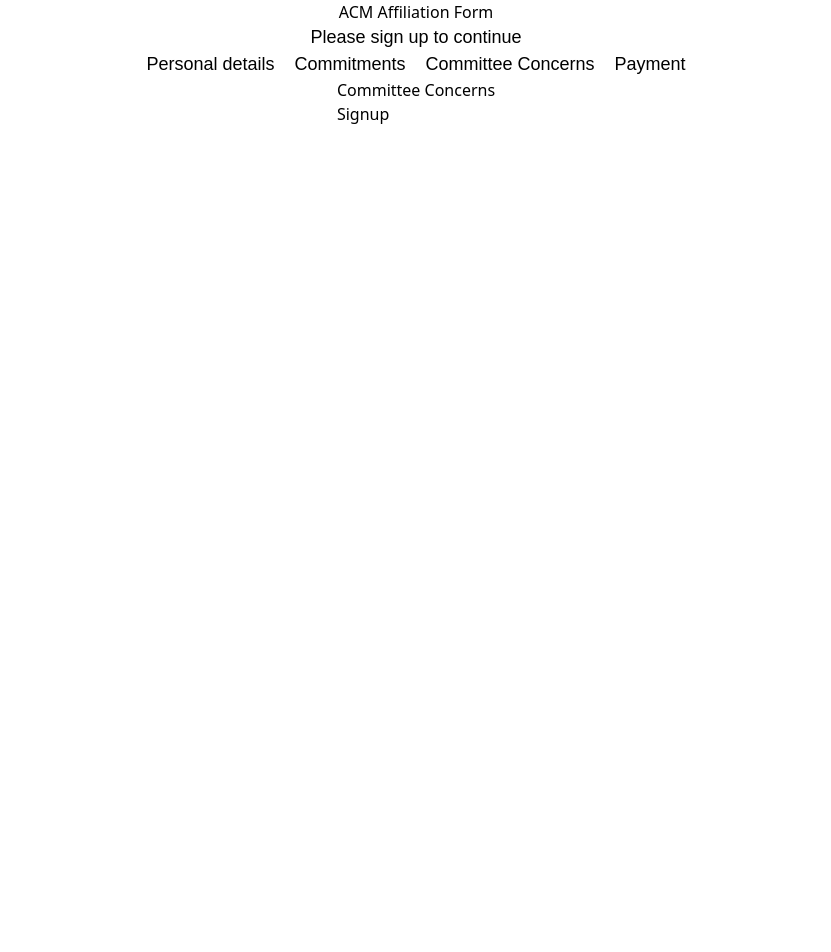
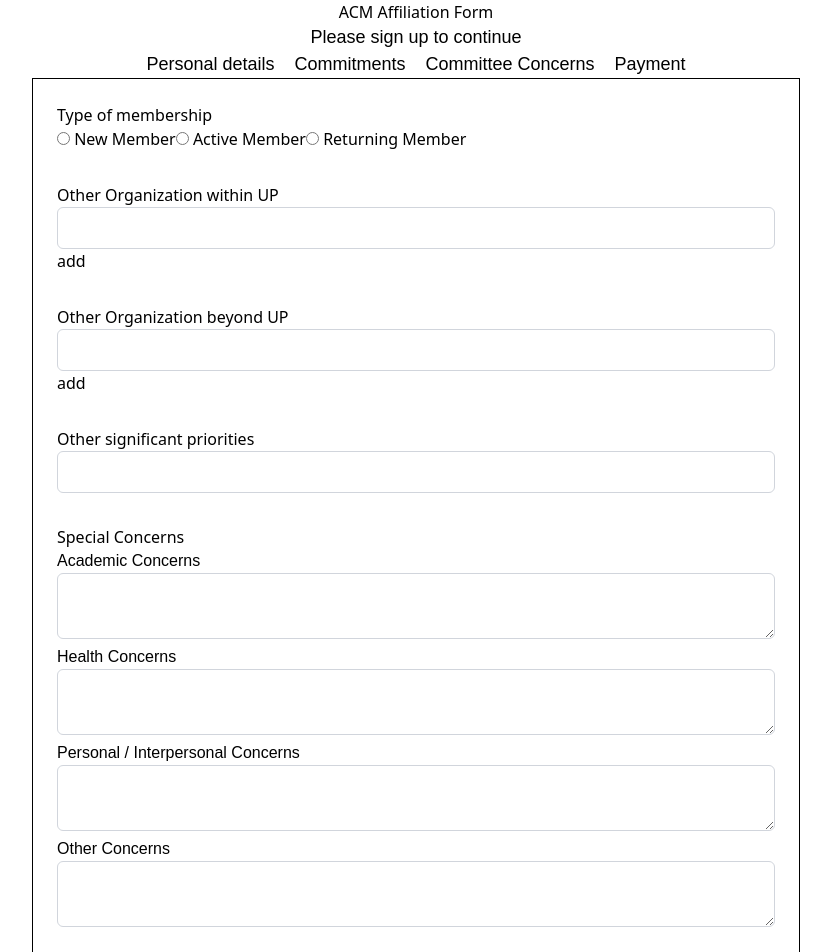
Before and after one commit to Vectorredz/reaff, a React (Vite) app: page /signup/commitments in a window 1280 px wide. Shown: the top 952 px of the page, without its empty margins (224-1055 px from the left). Before the commit the page ends 800 px from the top, so only its background shows below. Built offline with nearby package versions, Linux system fonts and the light colour scheme.

Commit message:
feat: affiliation forms 2/4

```diff
--- a/src/components/Signup.jsx
+++ b/src/components/Signup.jsx
@@ -40,6 +40,18 @@
           mbti: '',
           discord: '',
           facebook: ''
+        },
+        commitments: {
+          up: [],
+          nonup: [],
+          priorities: '',
+          concerns: {
+            acad: '',
+            health: '',
+            personal:'',
+            other:''
+          }
+
         }
     })
   const Navigate = useNavigate();
--- a/src/components/affiliation/Commitments.jsx
+++ b/src/components/affiliation/Commitments.jsx
@@ -1,46 +1,192 @@
-import { useOutletContext } from 'react-router'
+import { useOutletContext, useNavigate } from "react-router";
+import { useState, useRef, useEffect } from "react";
+import "../../styles/components.css";
 
 export default function Commitments() {
   const { formData, setFormData } = useOutletContext();
+  const Navigate = useNavigate();
+
+  const [complete, setComplete] = useState(false);
+  const [organization, setOrganization] = useState({
+    up: [],
+    nonup: [],
+  });
+
+  const upRef = useRef(null);
+  const nonUpRef = useRef(null);
+
+  /* ------------------ ADD ORGANIZATION ------------------ */
+  const handleAddOrg = (e, elem, ref) => {
+    e.preventDefault();
+
+    const value = ref.current.value.trim();
+    if (!value) return;
+
+    // local state
+    setOrganization((prev) => ({
+      ...prev,
+      [elem]: [...prev[elem], value],
+    }));
+
+    // global form data
+    setFormData((prev) => ({
+      ...prev,
+      commitments: {
+        ...prev.commitments,
+        [elem]: [...(prev.commitments?.[elem] || []), value],
+      },
+    }));
+
+    ref.current.value = "";
+  };
+
+  /* ------------------ TEXT / TEXTAREA CHANGE ------------------ */
+  const handleChange = (e) => {
+    const { name, value } = e.target;
+
+    // priorities is NOT a concern
+    if (name === "priorities") {
+      setFormData((prev) => ({
+        ...prev,
+        commitments: {
+          ...prev.commitments,
+          priorities: value,
+        },
+      }));
+      return;
+    }
+
+    // everything else goes under concerns
+    setFormData((prev) => ({
+      ...prev,
+      commitments: {
+        ...prev.commitments,
+        concerns: {
+          ...prev.commitments.concerns,
+          [name]: value,
+        },
+      },
+    }));
+  };
+
+  /* ------------------ COMPLETION CHECK ------------------ */
+  useEffect(() => {
+    if (Object.values(formData?.commitments).every((v) => v != "") && (organization.up.length > 0 && organization.nonup.length > 0) &&
+    Object.values(formData?.commitments?.concerns).every((v) => v != "")) {
+      setComplete(() => true);
+    } else {
+      setComplete(() => false);
+    }
+  }, [formData.commitments]);
 
   return (
-        <div
-            className="border min-w-[48rem] p-6 space-y-8"
-        >
+    <div className="border min-w-[48rem] p-6 space-y-8">
+      {/* Membership type */}
       <div>
         <h2>Type of membership</h2>
-                <input name='member' id='newMember' type="radio" /><label for='newMember'> New Member</label>
-                <input name='member' id='activeMember' type="radio" /><label for='activeMember'> Active Member</label>
-                <input name='member' id='returningMember' type="radio" /><label for='returningMember'> Returning Member</label>
 
+        <input name="member" id="newMember" type="radio" />
+        <label htmlFor="newMember"> New Member</label>
+
+        <input name="member" id="activeMember" type="radio" />
+        <label htmlFor="activeMember"> Active Member</label>
+
+        <input name="member" id="returningMember" type="radio" />
+        <label htmlFor="returningMember"> Returning Member</label>
       </div>
+
+      {/* UP organizations */}
       <div>
         <h2>Other Organization within UP</h2>
-                <input type="text" />
+
+        {organization.up.map((org, index) => (
+          <div key={index}>{org}</div>
+        ))}
+
+        <input type="text" className="text-field" ref={upRef} />
+        <button onClick={(e) => handleAddOrg(e, "up", upRef)}>add</button>
       </div>
+
+      {/* Non-UP organizations */}
       <div>
         <h2>Other Organization beyond UP</h2>
-                <input type="text" />
+
+        {organization.nonup.map((org, index) => (
+          <div key={index}>{org}</div>
+        ))}
+
+        <input type="text" className="text-field" ref={nonUpRef} />
+        <button onClick={(e) => handleAddOrg(e, "nonup", nonUpRef)}>add</button>
       </div>
+
+      {/* Other priorities */}
       <div>
         <h2>Other significant priorities</h2>
-                <input type="text" />
+        <input
+          type="text"
+          name="priorities"
+          value={formData?.commitments?.priorities || ""}
+          onChange={handleChange}
+          className="text-field"
+        />
       </div>
+
+      {/* Special concerns */}
       <div>
         <h2>Special Concerns</h2>
+
         <div>
-                    <h2>Academic Concerns</h2>
+          <h3>Academic Concerns</h3>
+          <textarea
+            name="acad"
+            value={formData?.commitments?.concerns?.acad || ""}
+            onChange={handleChange}
+            className="text-field"
+          />
         </div>
+
         <div>
-                    <h2>Health Concerns</h2>
+          <h3>Health Concerns</h3>
+          <textarea
+            name="health"
+            value={formData?.commitments?.concerns?.health || ""}
+            onChange={handleChange}
+            className="text-field"
+          />
         </div>
+
         <div>
-                    <h2>Personal or interpersonal concern</h2>
+          <h3>Personal / Interpersonal Concerns</h3>
+          <textarea
+            name="personal"
+            value={formData?.commitments?.concerns?.personal || ""}
+            onChange={handleChange}
+            className="text-field"
+          />
         </div>
+
         <div>
-                    <h2>Other concerns</h2>
+          <h3>Other Concerns</h3>
+          <textarea
+            name="other"
+            value={formData?.commitments?.concerns?.other || ""}
+            onChange={handleChange}
+            className="text-field"
+          />
         </div>
       </div>
+
+      {/* Next button */}
+      <button
+        className="px-4 py-2 bg-blue-600 text-white rounded-md"
+        onClick={(e) => {
+          e.preventDefault();
+          console.log(complete, formData);
+          !complete && Navigate("/signup/committee-concerns");
+        }}
+      >
+        Next
+      </button>
     </div>
-    )
+  );
 }
--- a/src/components/affiliation/CommitteeConcerns.jsx
+++ b/src/components/affiliation/CommitteeConcerns.jsx
@@ -1,7 +1,7 @@
+import App from '../drag-and-drop/App.jsx'
+
 export default function CommitteeConcerns() {
     return (
-        <div>
-        Committee Concerns
-        </div>
+        <App></App>
     )
 }
--- a/src/components/affiliation/PersonalDetails.jsx
+++ b/src/components/affiliation/PersonalDetails.jsx
@@ -1,50 +1,77 @@
-import '../../styles/components.css'
-import { useEffect, useState } from 'react'
-import { useOutletContext, Link, useNavigate } from 'react-router'
+import "../../styles/components.css";
+import { useEffect, useState } from "react";
+import { useOutletContext, Link, useNavigate } from "react-router";
 
 export default function PersonalDetails() {
-    const { formData, setFormData } = useOutletContext()
-    const [ complete, setComplete ] = useState(false)
+  const { formData, setFormData } = useOutletContext();
+  const [complete, setComplete] = useState(false);
   const Navigate = useNavigate();
   const handleChange = (e) => {
-        const { name, value, type, checked} = e.target
+    const { name, value, type, checked } = e.target;
     setFormData((prev) => ({
       ...prev,
       personalInfo: {
         ...prev.personalInfo,
-                [name]: type === 'checkbox' ? checked : value
-            }
-        }))
-    }
+        [name]: type === "checkbox" ? checked : value,
+      },
+    }));
+  };
 
   useEffect(() => {
-        if (Object.values(formData.personalInfo).every(value => value !== '')){
-            setComplete(true)
+    if (Object.values(formData.personalInfo).every((value) => value !== "")) {
+      setComplete(() => true);
+    } else {
+      setComplete(() => false);
     }
-        else {
-            setComplete(false)
-        }
-    }, [formData.personalInfo])
+  }, [formData.personalInfo]);
 
   return (
-        <div
-            className="border min-w-[48rem] p-6 space-y-8"
-        >
+    <div className="border min-w-[48rem] p-6 space-y-8">
       {/* Personal Info */}
       <div>
         <h1 className="text-lg font-semibold mb-4">Personal Info</h1>
         <div className="flex gap-4">
-                    <input name="firstName" className="text-field" placeholder="First Name" value={formData.personalInfo?.firstName} onChange={handleChange}  />
-                    <input name="lastName" className="text-field" placeholder="Last Name" value={formData.personalInfo?.lastName} onChange={handleChange}  />
+          <input
+            name="firstName"
+            className="text-field"
+            placeholder="First Name"
+            value={formData.personalInfo?.firstName}
+            onChange={handleChange}
+          />
+          <input
+            name="lastName"
+            className="text-field"
+            placeholder="Last Name"
+            value={formData.personalInfo?.lastName}
+            onChange={handleChange}
+          />
         </div>
 
         <div className="flex gap-4 mt-4">
-                    <input name="middleName" className="text-field" placeholder="Middle Name" value={formData.personalInfo?.middleName} onChange={handleChange} />
-                    <input name="suffix" className="text-field" placeholder="Suffix" value={formData.personalInfo?.suffix} onChange={handleChange} />
+          <input
+            name="middleName"
+            className="text-field"
+            placeholder="Middle Name"
+            value={formData.personalInfo?.middleName}
+            onChange={handleChange}
+          />
+          <input
+            name="suffix"
+            className="text-field"
+            placeholder="Suffix"
+            value={formData.personalInfo?.suffix}
+            onChange={handleChange}
+          />
         </div>
 
         <div className="flex gap-4 mt-4 items-center">
-                    <input name="nickname" className="text-field" placeholder="Nickname" value={formData.personalInfo?.nickname} onChange={handleChange} />
+          <input
+            name="nickname"
+            className="text-field"
+            placeholder="Nickname"
+            value={formData.personalInfo?.nickname}
+            onChange={handleChange}
+          />
 
           <label className="flex items-center gap-2 text-sm">
             <input
@@ -58,7 +85,14 @@
         </div>
 
         <div className="flex gap-4 mt-4">
-                    <input type="text" className='text-field' placeholder='Gender' name="gender" onChange={handleChange} id="gender" />
+          <input
+            type="text"
+            className="text-field"
+            placeholder="Gender"
+            name="gender"
+            onChange={handleChange}
+            id="gender"
+          />
           <input
             name="birthday"
             type="date"
@@ -74,13 +108,37 @@
         <h1 className="text-lg font-semibold mb-4">Student Info</h1>
 
         <div className="flex gap-4">
-                    <input name="year" className="text-field" placeholder="Year" value={formData.personalInfo?.year} onChange={handleChange} />
-                    <input name="degreeProgram" className="text-field" placeholder="Degree Program" value={formData.personalInfo?.degreeProgram} onChange={handleChange} />
+          <input
+            name="year"
+            className="text-field"
+            placeholder="Year"
+            value={formData.personalInfo?.year}
+            onChange={handleChange}
+          />
+          <input
+            name="degreeProgram"
+            className="text-field"
+            placeholder="Degree Program"
+            value={formData.personalInfo?.degreeProgram}
+            onChange={handleChange}
+          />
         </div>
 
         <div className="flex gap-4 mt-4">
-                    <input name="college" className="text-field" placeholder="College" value={formData.personalInfo?.college} onChange={handleChange} />
-                    <input name="expectedGradYear" className="text-field" placeholder="Expected Graduation Year" value={formData.personalInfo?.expectedGradYear} onChange={handleChange} />
+          <input
+            name="college"
+            className="text-field"
+            placeholder="College"
+            value={formData.personalInfo?.college}
+            onChange={handleChange}
+          />
+          <input
+            name="expectedGradYear"
+            className="text-field"
+            placeholder="Expected Graduation Year"
+            value={formData.personalInfo?.expectedGradYear}
+            onChange={handleChange}
+          />
         </div>
       </div>
 
@@ -89,13 +147,37 @@
         <h1 className="text-lg font-semibold mb-4">Contact Info</h1>
 
         <div className="flex gap-4">
-                    <input name="primaryEmail" className="text-field" placeholder="Primary Email" value={formData.personalInfo?.primaryEmail} onChange={handleChange} />
-                    <input name="upEmail" className="text-field" placeholder="UP Email" value={formData.personalInfo?.upEmail} onChange={handleChange} />
+          <input
+            name="primaryEmail"
+            className="text-field"
+            placeholder="Primary Email"
+            value={formData.personalInfo?.primaryEmail}
+            onChange={handleChange}
+          />
+          <input
+            name="upEmail"
+            className="text-field"
+            placeholder="UP Email"
+            value={formData.personalInfo?.upEmail}
+            onChange={handleChange}
+          />
         </div>
 
         <div className="flex gap-4 mt-4">
-                    <input name="phone" className="text-field" placeholder="Phone Number" value={formData.personalInfo?.phone} onChange={handleChange} />
-                    <input name="telephone" className="text-field" placeholder="Telephone" value={formData.personalInfo?.telephone} onChange={handleChange} />
+          <input
+            name="phone"
+            className="text-field"
+            placeholder="Phone Number"
+            value={formData.personalInfo?.phone}
+            onChange={handleChange}
+          />
+          <input
+            name="telephone"
+            className="text-field"
+            placeholder="Telephone"
+            value={formData.personalInfo?.telephone}
+            onChange={handleChange}
+          />
         </div>
       </div>
 
@@ -104,9 +186,27 @@
         <h1 className="text-lg font-semibold mb-4">Emergency Contact</h1>
 
         <div className="flex gap-4">
-                    <input name="emergencyName" className="text-field" placeholder="Contact Person" value={formData.personalInfo?.emergencyName} onChange={handleChange} />
-                    <input name="emergencyRelation" className="text-field" placeholder="Relation" value={formData.personalInfo?.emergencyRelation} onChange={handleChange} />
-                    <input name="emergencyPhone" className="text-field" placeholder="Contact Number" value={formData.personalInfo?.emergencyPhone} onChange={handleChange} />
+          <input
+            name="emergencyName"
+            className="text-field"
+            placeholder="Contact Person"
+            value={formData.personalInfo?.emergencyName}
+            onChange={handleChange}
+          />
+          <input
+            name="emergencyRelation"
+            className="text-field"
+            placeholder="Relation"
+            value={formData.personalInfo?.emergencyRelation}
+            onChange={handleChange}
+          />
+          <input
+            name="emergencyPhone"
+            className="text-field"
+            placeholder="Contact Number"
+            value={formData.personalInfo?.emergencyPhone}
+            onChange={handleChange}
+          />
         </div>
       </div>
 
@@ -115,22 +215,40 @@
         <h1 className="text-lg font-semibold mb-4">Others</h1>
 
         <div className="flex gap-4">
-                    <input name="mbti" className="text-field" placeholder="MBTI" value={formData.personalInfo?.mbti} onChange={handleChange} />
-                    <input name="discord" className="text-field" placeholder="Discord Tag" value={formData.personalInfo?.discord} onChange={handleChange} />
-                    <input name="facebook" className="text-field" placeholder="Facebook Profile Link" value={formData.personalInfo?.facebook} onChange={handleChange} />
+          <input
+            name="mbti"
+            className="text-field"
+            placeholder="MBTI"
+            value={formData.personalInfo?.mbti}
+            onChange={handleChange}
+          />
+          <input
+            name="discord"
+            className="text-field"
+            placeholder="Discord Tag"
+            value={formData.personalInfo?.discord}
+            onChange={handleChange}
+          />
+          <input
+            name="facebook"
+            className="text-field"
+            placeholder="Facebook Profile Link"
+            value={formData.personalInfo?.facebook}
+            onChange={handleChange}
+          />
         </div>
       </div>
 
       <button
         className="px-4 py-2 bg-blue-600 text-white rounded-md"
-                onClick={(e)=>{
-                    e.preventDefault()
-                    console.log(formData)
-                    !complete && Navigate('committee-concerns')
-                        }
-                    }>
+        onClick={(e) => {
+          e.preventDefault();
+          console.log(complete, formData);
+          !complete && Navigate("/signup/commitments");
+        }}
+      >
         Next
       </button>
     </div>
-    )
+  );
 }
--- a/src/routes.jsx
+++ b/src/routes.jsx
@@ -31,8 +31,8 @@
     children: [
       { index: true, element: <PersonalDetails/> },
       { path: "personal-details/", element: <PersonalDetails /> },
-      { path: "committee-concerns/", element: <Commitments /> },
-      { path: "commitments/", element: <CommitteeConcerns /> },
+      { path: "commitments/", element: <Commitments /> },
+      { path: "committee-concerns/", element: <CommitteeConcerns /> },
       { path: "payment/", element: <Payment /> }
     ]
   },
--- a/src/styles/components.css
+++ b/src/styles/components.css
@@ -30,6 +30,5 @@
 
 h3 {
   font-family: 'Space Grotesk', sans-serif;
-  font-size: x-large;
   color: black;
 }
```
Lines whose indentation alone changed are shown as unchanged.
